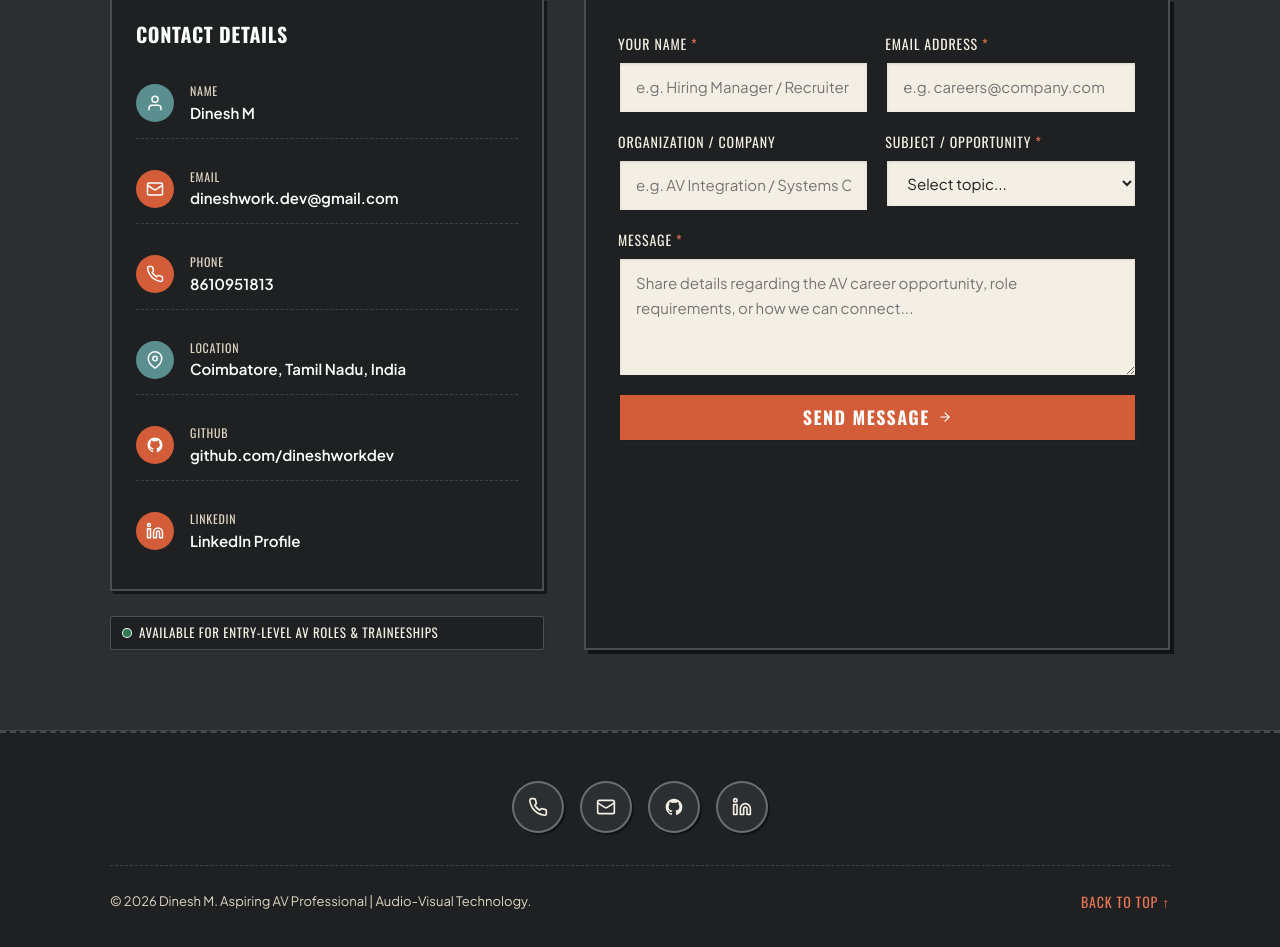
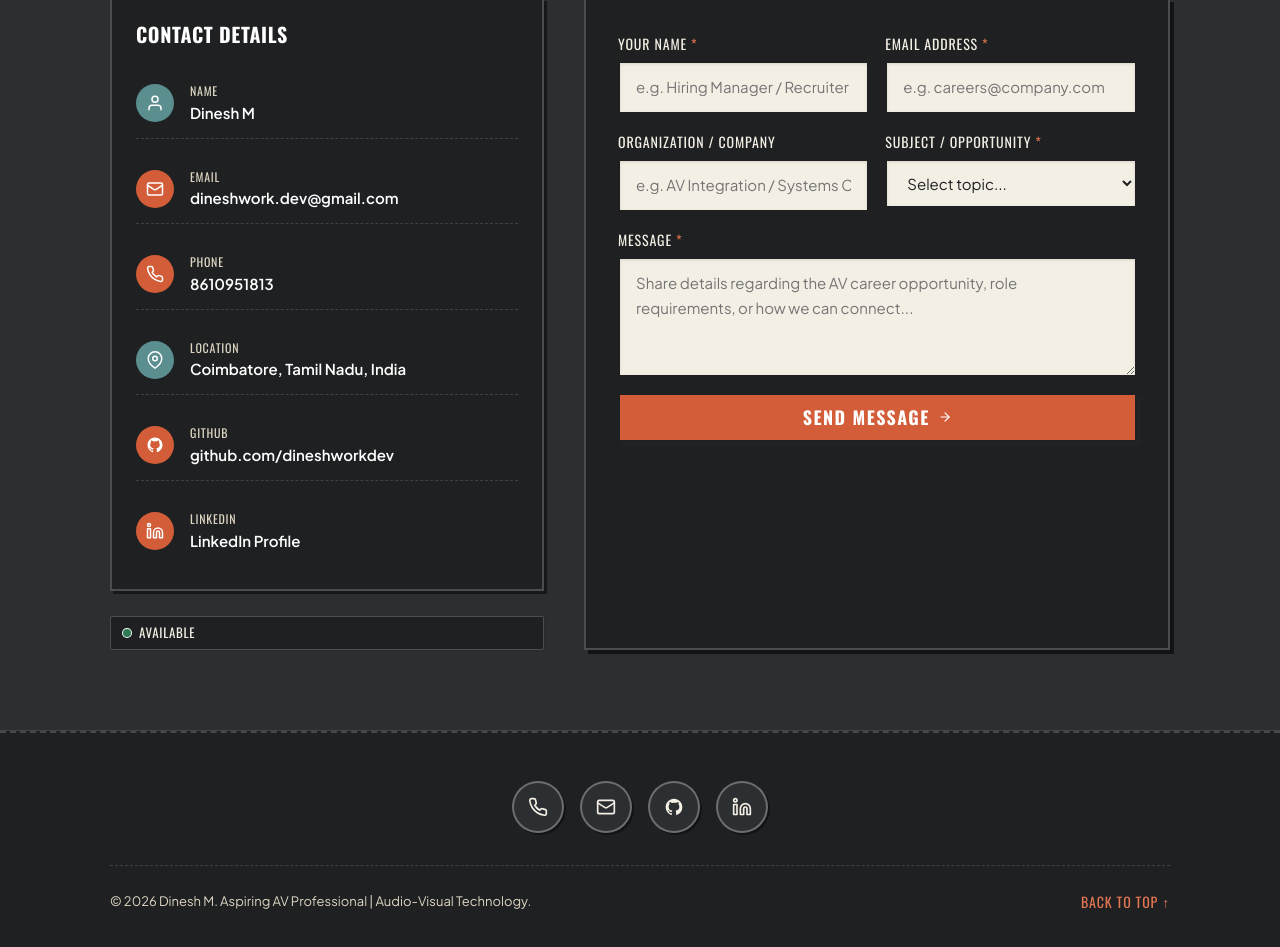
Before and after one commit to dineshworkdev/dinesh-portfolio, a plain HTML site: page index.html in a window 1280 px wide. Shown: the part 6606-7553 px from the top of the page. Drawn offline with nearby package versions, Linux system fonts and the light colour scheme.

Commit message:
Update availability badge text in contact section

```diff
--- a/index.html
+++ b/index.html
@@ -1177,7 +1177,7 @@
             <div class="status-badge"
               style="background-color: var(--retro-charcoal-dark); border-color: rgba(255,255,255,0.2); color: var(--retro-cream);">
               <span class="status-dot status-dot-green" aria-hidden="true"></span>
-              <span>Available for Entry-Level AV Roles &amp; Traineeships</span>
+              <span>Available</span>
             </div>
           </div>
 
```
